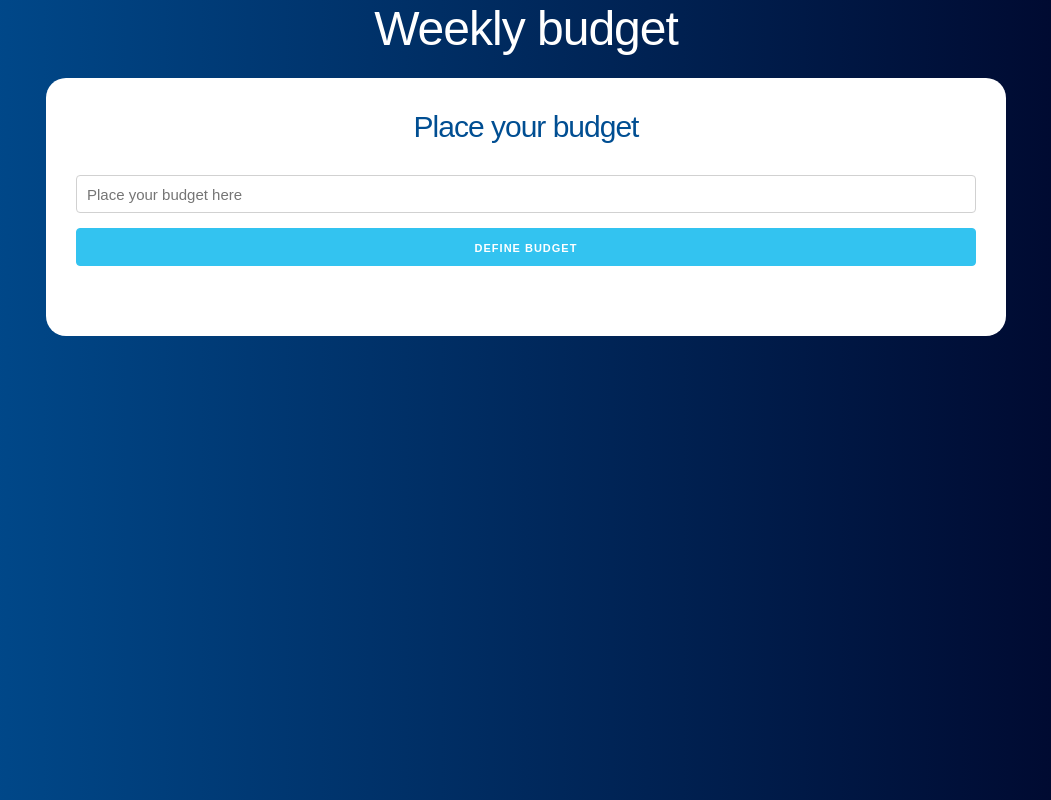
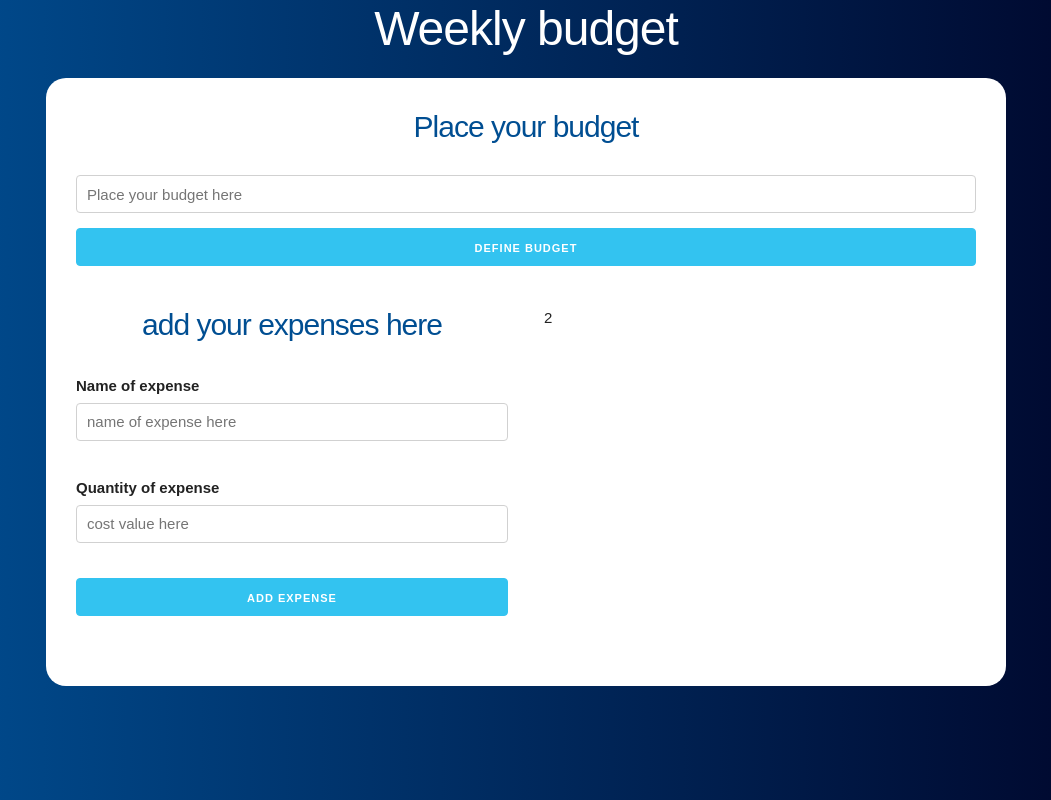
Before and after one commit to PabloMunizMontoya/budget-control-react-project, a React (Create React App) app: page / in a window 1280 px wide. Shown: the whole page, without its empty margins (114-1165 px from the left). Built offline with nearby package versions, Linux system fonts and the light colour scheme.

Commit message:
create component Form and use skeleton prop for puting in a half part of table

```diff
--- a/src/App.js
+++ b/src/App.js
@@ -1,5 +1,6 @@
 import React, { useState } from "react";
 import Ask from "./components/Ask";
+import Form from "./components/Form";
 
 
 function App() {
@@ -20,7 +21,16 @@ function App() {
           setBudget={setBudget}
           setRest={setRest}
         />
+        <div className="row">
+          <div className="one-half column">
+            <Form/>
+          </div>
+          <div className="one-half column">
+            2
+          </div>
+        </div>
       </div>
+
     </div>
   );
 }
--- /dev/null
+++ b/src/components/Form.jsx
@@ -0,0 +1,33 @@
+import React, {useState} from 'react'
+
+const Form = () => {
+    return (
+        <form >
+            <h2>add your expenses here</h2>
+
+            <div className='campo'>
+                <label >Name of expense</label>
+                <input
+                    type="text"
+                    className='u-full-width'
+                    placeholder='name of expense here'
+                />
+            </div>
+            <div className='campo'>
+                <label >Quantity of expense</label>
+                <input
+                    type="number"
+                    className='u-full-width'
+                    placeholder='cost value here'
+                />
+            </div>
+            <input
+                type="submit"
+                className='button-primary u-full-width'
+                value='add expense'
+            />
+        </form>
+    );
+}
+
+export default Form;
```
